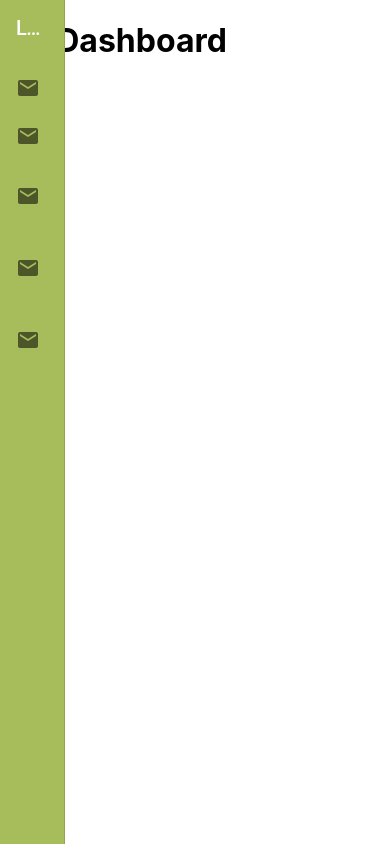
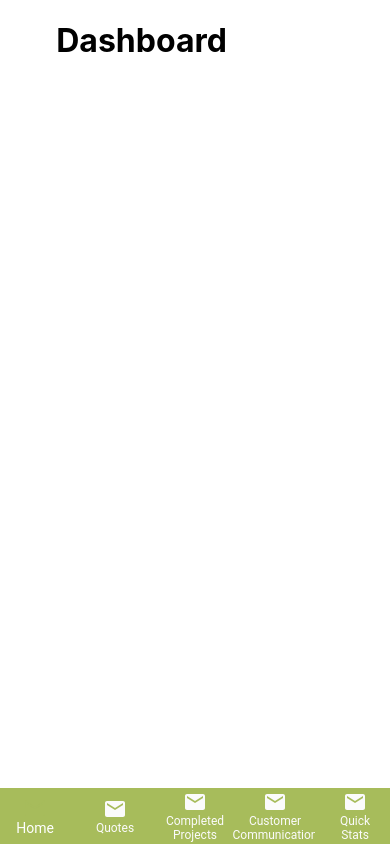
Before and after one commit to johnlundy94/VerdantVisionsAdminWebsite, a React (Create React App) app: page / in a window 390 px wide. Built offline with nearby package versions, Linux system fonts and the light colour scheme.

Commit message:
Still a little janky but added a bottom nav bar when on small screen size

```diff
--- a/src/components/DrawerNav.js
+++ b/src/components/DrawerNav.js
@@ -1,4 +1,7 @@
+import React from "react";
 import {
+  useTheme,
+  useMediaQuery,
   Box,
   Drawer,
   List,
@@ -7,11 +10,18 @@ import {
   ListItemText,
   Toolbar,
   Typography,
+  BottomNavigation,
+  BottomNavigationAction,
 } from "@mui/material";
 import MailIcon from "@mui/icons-material/Mail";
-// ... import other icons
+import RestoreIcon from "@mui/icons-material/Restore";
+import FavoriteIcon from "@mui/icons-material/Favorite";
+import LocationOnIcon from "@mui/icons-material/LocationOn";
 
 function DrawerNav() {
+  const theme = useTheme();
+  const isMobile = useMediaQuery(theme.breakpoints.down("sm"));
+
   const pages = [
     "Home",
     "Quotes",
@@ -20,7 +30,9 @@ function DrawerNav() {
     "Quick Stats",
   ];
 
-  return (
+  const [value, setValue] = React.useState(0);
+
+  const drawer = (
     <Box sx={{ display: "flex" }}>
       <Drawer
         color="#B03737"
@@ -56,6 +68,31 @@ function DrawerNav() {
       </Drawer>
     </Box>
   );
+
+  const bottomNav = (
+    <BottomNavigation
+      showLabels
+      sx={{
+        width: "100%",
+        position: "fixed",
+        bottom: 0,
+        "& .Mui-selected": {
+          // Ensure selected state is visible if not already
+          color: "primary.main",
+        },
+      }}
+      value={value}
+      onChange={(event, newValue) => {
+        setValue(newValue);
+      }}
+    >
+      {pages.map((page, index) => (
+        <BottomNavigationAction key={page} label={page} icon={<MailIcon />} />
+      ))}
+    </BottomNavigation>
+  );
+
+  return isMobile ? bottomNav : drawer;
 }
 
 export default DrawerNav;
--- a/src/muiTheme.js
+++ b/src/muiTheme.js
@@ -1,6 +1,11 @@
 import { createTheme } from "@mui/material/styles";
 
 const muiTheme = createTheme({
+  breakpoints: {
+    values: {
+      sm: 1127,
+    },
+  },
   palette: {
     primary: {
       main: "#A7BC5B",
@@ -21,6 +26,21 @@ const muiTheme = createTheme({
         },
       },
     },
+    MuiBottomNavigationAction: {
+      // This will ensure the label is always shown, adjust as needed for your design
+      styleOverrides: {
+        root: {
+          "&.Mui-selected .MuiBottomNavigationAction-label": {
+            // Correct the selector for the selected state
+            color: "#FFFFFF", // Set the color to white for selected state
+          },
+          backgroundColor: "#A7BC5B",
+        },
+      },
+      defaultProps: {
+        showLabels: true, // This ensures labels are always shown
+      },
+    },
   },
 });
 
```
